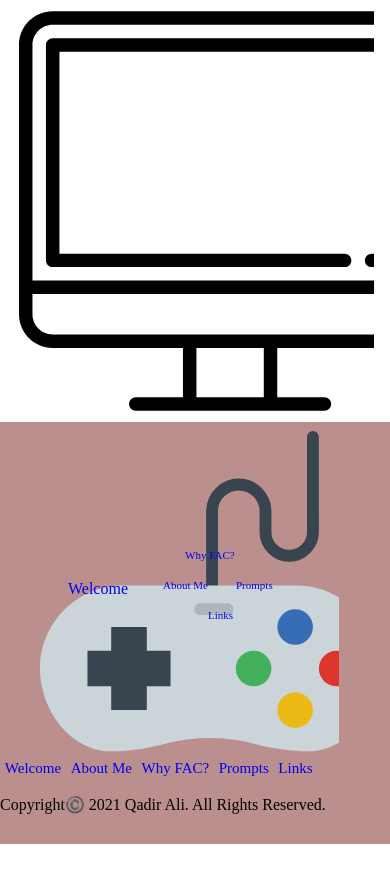
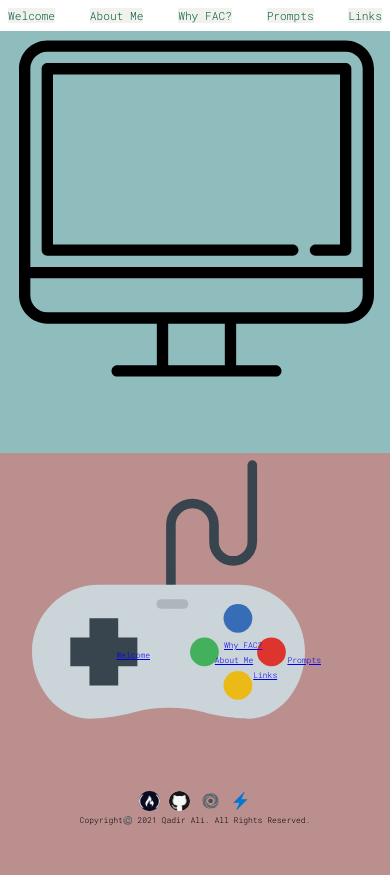
Before and after one commit to qadirali1/fac-application, a plain HTML site: page index.html in a window 390 px wide. Before the commit the page ends 844 px from the top, so only its background shows below. Drawn offline with Linux system fonts and the light colour scheme; a web font is replaced by a local one.

Commit message:
added images for footer, added in a nav with styling, made webpage more responsive for mobile

```diff
--- a/index.html
+++ b/index.html
@@ -7,63 +7,89 @@
     <meta name="viewport" content="width=device-width, initial-scale=1.0">
     <title>FAC24 Application</title>
     <link rel="stylesheet" href="style.css" />
+    <link rel="preconnect" href="https://fonts.googleapis.com">
+    <link rel="preconnect" href="https://fonts.gstatic.com" crossorigin>
+    <link
+        href="https://fonts.googleapis.com/css2?family=Fira+Mono&family=Montserrat:wght@300;400&family=Oranienbaum&family=Roboto+Mono:wght@300&display=swap"
+        rel="stylesheet">
 
     <!-- Add google fonts -->
     <!-- Add favicion -->
 </head>
 
 <body>
-
+    <header>
+        <nav class="nav-links">
+            <ul>
+                <li><a id="nav-welcome-btn" href="#welcome-container">Welcome</a></li>
+                <li><a id="nav-about-me-btn" href="#about-me-container">About Me</a></li>
+                <li><a id="nav-why-fac-btn" href="#why-fac-container">Why FAC?</a> </li>
+                <li><a id="nav-prompts-btn" href="#prompts-container">Prompts</a></li>
+                <li><a id="nav-links-btn" href="#links-container">Links</a></li>
+            </ul>
+        </nav>
+    </header>
     <main class="main">
         <!-- Desktop display -->
-        <section class="">
+        <section class="desktop-container">
             <!-- Background image container -->
             <div class="desktop-screen img-style">
+                <img src="images/desktop-screen.svg" alt="desktop illustration">
 
                 <!-- Welcome display -->
-                <div class="welcome-display"  id="welcome-display">
+                <div class="welcome-display" id="welcome-display">
                     <h3>Hi, I am me</h3>
                 </div>
 
                 <!-- About me display hidden -->
-                <div class="about-me-container" id="about-me-display" >
+                <div class="about-me-container" id="about-me-display">
                     <h3>About Me content</h3>
-                    <p>Hi! My name is Qadir Ali I am a computer science graduate who who wants to increase his knowledge on different programming languages.
-                        Aside from coding, I love playing basketball and video games! I spend a lot of time at the park practicing my moves and if not my headphones are on and I’m in a virtual world.
-                        I also like to spend my time helping out at the local mosque, whether that’s fund-raising or collecting food for the poor.
-                        I also have a small 100% electric last mile delivery business, I believe that electric technology is the way forward for the climate and transport going forward.</p>
+                    <p>Hi! My name is Qadir Ali I am a computer science graduate who who wants to increase his knowledge
+                        on different programming languages.
+                        Aside from coding, I love playing basketball and video games! I spend a lot of time at the park
+                        practicing my moves and if not my headphones are on and I’m in a virtual world.
+                        I also like to spend my time helping out at the local mosque, whether that’s fund-raising or
+                        collecting food for the poor.
+                        I also have a small 100% electric last mile delivery business, I believe that electric
+                        technology is the way forward for the climate and transport going forward.</p>
                 </div>
 
                 <!-- Why FAC display hidden -->
                 <div class="why-fac-container" id="why-fac-display">
                     <h3>Why FAC? content</h3>
-                    <p>I came across FAC when a sibling of mine joined and graduated in FAC.., after hearing overwhelming praise for the course and the support she received from transitioning with no coding experience to a fully fledged developed is what drove me to apply.
-                        FAC’s focus on peer-led learning and community is what stands out to me the most. I feel that I can learn a lot from the course because I truly believe I will be helped and pushed on things that I would enjoy codinga.
-                        Also the fact that once I have completed I will also give back to the next cohort brings me a lot of personal satisfaction. I feel like giving back has become a less common thing these day.</p>
+                    <p>I came across FAC when a sibling of mine joined and graduated in FAC.., after hearing
+                        overwhelming praise for the course and the support she received from transitioning with no
+                        coding experience to a fully fledged developed is what drove me to apply.
+                        FAC’s focus on peer-led learning and community is what stands out to me the most. I feel that I
+                        can learn a lot from the course because I truly believe I will be helped and pushed on things
+                        that I would enjoy codinga.
+                        Also the fact that once I have completed I will also give back to the next cohort brings me a
+                        lot of personal satisfaction. I feel like giving back has become a less common thing these day.
+                    </p>
                 </div>
 
                 <!-- Carousel with prompts display hidden -->
                 <div class="prompts-container" id="prompts-display">
-                    <h3>Prompts content</h3>
+                    <h3 class="margin-med">Prompts content</h3>
                     <div class="carousel">
                         <button class="carousel-button carousel-button-left is-hidden">
-                            <img src= "images/left-arrow.svg" alt= "">
+                            <img src="images/left-arrow.svg" alt="">
                         </button>
                         <div class="carousel-track-container">
                             <ul class="carousel-track">
                                 <li class="carousel-slide current-slide">
-                                    <img class= "carousel-image" src= "images/ocean1.jpeg" alt= "">
+                                    <img class="carousel-image" src="images/ocean1.jpeg" alt="">
                                 </li>
                                 <li class="carousel-slide">
-                                    <img class= "carousel-image" src= "images/ocean.jpeg" alt= "">
+                                    <img class="carousel-image" src="images/ocean.jpeg" alt="">
                                 </li>
                                 <li class="carousel-slide">
-                                    <img class= "carousel-image" src= "images/ocean3.jpeg" alt= "">
+                                    <img class="carousel-image" src="images/ocean3.jpeg" alt="">
                                 </li>
                             </ul>
                         </div>
                         <button class="carousel-button carousel-button-right">
-                            <img src= "images/right-arrow.svg" alt= "">
+                            <img src="images/right-arrow.svg" alt="">
                         </button>
 
                         <div class="carousel-nav">
@@ -90,16 +116,17 @@
         <!-- Game controller -->
         <section class="controller-container">
             <!-- Background img container-->
+
             <div class="game-controller img-style">
+                <img src="images/game-controller.svg" alt="game-controller illustration">
 
-
-                <div class= "flex-grid" class="controller-btn-container">
+                <div class="flex-grid controller-btn-container">
 
                     <div class="row1"> <a href="#welcome" class="controller-btns" id="welcome-btn">
                             <p>Welcome</p>
                         </a></div>
 
-                <div  class="row2" ><a href="#about-me" class="controller-btns" id="about-me-btn">
+                    <div class="row2"><a href="#about-me" class="controller-btns" id="about-me-btn">
                             <p>About Me</p>
                         </a></div>
 
@@ -107,7 +134,7 @@
                             <p>Why FAC?</p>
                         </a></div>
 
-                <div class="row4">  <a href="#prompts" class="controller-btns" id="prompts-btn">
+                    <div class="row4"> <a href="#prompts" class="controller-btns" id="prompts-btn">
                             <p>Prompts</p>
                         </a></div>
 
@@ -119,24 +146,18 @@
             </div>
 
 
+
         </section>
 
     </main>
     <footer class="footer-container">
-        <div class="footer-links">
-            <ul>
-                <li><a id="welcome-btnfooter" href="#welcome-container">Welcome</a></li>
-                <li><a id="about-me-btnfooter" href="#about-me-container">About Me</a></li>
-                <li><a id="why-fac-btnfooter" href="#why-fac-container">Why FAC?</a> </li>
-                <li><a id="prompts-btnfooter" href="#prompts-container">Prompts</a></li>
-                <li><a id="links-btnfooter"href="#links-container">Links</a></li>
-            </ul>
-        </div>
         <div class="footer-logo">
-            <a href=""><img src=""></a>
-            <a href=""><img src=""></a>
-            <a href=""><img src=""></a>
-        </div>
+            <a href="https://www.freecodecamp.org/qadirali" target="_blank"><img src="images/fcc.jpeg" alt="free code camp logo"></a>
+            <a href="https://github.com/qadirali1/fac-application" target="_blank"><img src="images/github.jpeg"
+                    alt="github camp logo"></a>
+            <a href="https://replit.com/@qadirali1" target="_blank"><img src="images/replit.png" alt="replit logo"></a>
+
+            <a href="https://stackblitz.com/@qadirali1" target="_blank"><img src="images/stackblitz.png" alt="stackblitz logo"></a>        </div>
         <div class="copyright">
 
             <p>Copyright©️ 2021 Qadir Ali. All Rights Reserved. </p>
--- a/style.css
+++ b/style.css
@@ -7,47 +7,72 @@ html, body{
     scroll-behavior: smooth;
     height:100vh;
     /* overflow-x: hidden; */
+    /* font-family: var(--fira-font); */
+    font-family: var(--roboto-font);
 }
-.main{
 
+:root{
+--fira-font:'Fira Mono', monospace;
+--oranienbaum-font: 'Oranienbaum', serif;
+--roboto-font: 'Roboto Mono', monospace;
+}
 
-}
 .img-style{
-
     margin: auto;
     position: relative;
     background-repeat: no-repeat;
     background-size: contain;
     background-size: cover;
-
     /* background-size: cover;
     object-fit: cover; */
     /* margin: 0 1rem 0 1.2rem; */
-
 }
 .desktop-screen{
-    height: 50vh;
-    background-image:url("images/desktop-screen.svg");
-    font-size: 8px;
+    /* height: 50vh;
+    background-image:url("images/desktop-screen.svg"); */
+    font-size: 0.5rem;
     margin: 0 1rem 0 1.2rem;
+    height:100%;
+    z-index: 5;
+}
+.desktop-screen img{
+    position: absolute;
+    z-index: -5;
+}
 
-
-
+.desktop-container{
+    background: #8FBCBC;
+    width:100%;
+    height:50vh;
 
 }
 .game-controller{
-    height: 40vh;
-    background-image:url("images/game-controller.svg");
-    margin: 0 3.2rem 0 2.5rem;
+    /* height: 41vh; */
+    /* background-image:url("images/game-controller.svg"); */
+    height: 100%;
+    /* background-position-x: 15rem ; */
+    /* z-index: 1; */
 
+}
+.game-controller img{
+    /* background-image:url("images/game-controller.svg"); */
+    /* margin: 0 3.2rem 0 2.2rem; */
     /* background-position-x: 15rem ; */
+    width:70%;
+    margin-left: 2rem;
+    /* height:auto; */
 
 
 }
 .controller-container{
     background-color: rosybrown;
+    /* z-index:0; */
+    height:40vh;
+
 }
-
+.controller-btn-container{
+    /* z-index: 150; */
+}
 
 .nav-container{
     display: flex;
@@ -62,49 +87,74 @@ html, body{
     flex-direction: column;
     align-items: center;
     justify-content: center;
+    /* overflow-y: scroll; */
 
+}
+
+.margin-med{
+    margin-top: 1rem;
+    margin-bottom: 0.1rem;
 }
 
 /* Footer styling */
 .footer-container {
+    background-color: rosybrown;
+    position: relative;
+    margin: 0 auto;
+    /* padding: 1rem 0.5rem 0.5rem 0.5rem; */
+    text-align: center;
+}
+footer {
+  height: 10vh;
+}
+.footer-logo img{
+    width:1.3rem;
+    border-radius: 50%;
+}
+.copyright p{
+    /* padding-top: 1rem; */
+    font-size: 0.5em;
+}
 
-    background-color: rosybrown;
+.nav-links{
+    text-align: center;
+    font-size: 0.7rem;
+}
+.nav-links ul{
+    display: flex;
+    justify-content:space-between;
+    margin: 0.5rem;
+}
+.nav-links li{
+
+    list-style: none;
+}
+.nav-links li a{
+    text-decoration: none;
+    /* padding:0.3rem; */
+
+    color: #005741;
+    background-color: #f1f2eb;
 
 }
-
-footer {
-
-  height: 10vh;
+.nav-links li a:hover{
+    text-decoration: none;
+    border-radius: 5%;
+    padding:0.5rem;
+    background-color: #005741;
+    color:#f1f2eb;
 }
 
-.footer-links{
-
-    font-size: 15px;
-
-
-
+.controller-btns a{
+    text-decoration: none;
+    padding: 0.3rem;
 }
-
-ul  {
-    list-style: none;
-    display: flex;
-    flex-direction: row;
-
-
-}
-a {
-    text-decoration: none;
-    padding-inline: 0.3rem;
-
-
-}
-
 
 /* Carousel styling  */
 .carousel{
     position: relative;
     width: 80%;
-    height: 20vh;
+    height: 18vh;
     margin: 0 auto;
 
 }
@@ -136,36 +186,39 @@ a {
 }
 .carousel-button{
     position:absolute;
-    top: 60%;
+    top: 50%;
     transform: translateY(-50%);
     background: transparent;
     border: 0;
     cursor: pointer;
 }
 .carousel-button-right{
-    right: -23px
+    right: -0.5rem;
+    background-color: royalblue;
 }
 .carousel-button-left{
-    left: -20px;
+    left: -1.4rem;
 }
 .carousel-button img{
-    width: 15px;
+    width: 1rem;
+
 }
 .carousel-nav{
 
     display:flex;
     justify-content: center;
-    padding: 10px 0;
+    padding: 0.7rem 0;
     margin-left: 0.5rem;
     margin-top: -0.77rem;
+
 }
 .carousel-indicator{
     border: 0;
     border-radius: 50%; /* makes it into a circle */
-    height: 7px;
-    width: 7px;
+    height: 0.5rem;
+    width: 0.5rem;
     background: rgba(0, 0, 0, 0.3);
-    margin: 0 12px;
+    margin:  0.3rem 0.8rem;
    cursor: pointer;
 }
 .carousel-indicator.current-slide{
@@ -180,22 +233,24 @@ a {
 
     display: grid;
     cursor: pointer;
-  grid-template-rows: repeat(6, 35px);
-  grid-template-columns: repeat(8, 28px);
+  grid-template-rows: repeat(6, 1fr);
+  grid-template-columns: repeat(10, 1fr);
+  margin: -10rem 0 0 3rem;
 
-
-
+  font-size: 0.5em;
+  /* z-index: 150; */
 
   }
-  /* .hide-text{
+  .hide-text{
     text-indent: 100%;
     white-space: nowrap;
     overflow: hidden;
-  } */
+  }
   .row1 {
 
-    grid-column: 2 / 4;
+    grid-column: 3 / 5;
     grid-row: 5/6 ;
+    /* z-index: 150; */
 
   }
 
@@ -205,30 +260,36 @@ a {
     grid-row: 5/6 ;
     justify-self: flex-end;
 
-    font-size: 11px;
+
+
     padding-top: 5px;
+    /* z-index: 150; */
 
   }
 
   .row3{
       grid-column: 6/8;
       grid-row: 4/5;
-      font-size: 11px;
+
+
       padding-top: 10px;
       padding-left: 5px;
+      /* z-index: 150; */
 
   }
 
   .row4{
     grid-column: 8/9;
     grid-row: 5/6;
-    font-size: 11px;
+
     padding-top: 5px;
+    /* z-index: 150; */
 
   }
 
   .row5{
       grid-column: 7/8;
       grid-row: 6/7;
-      font-size: 11px;
+
+      /* z-index: 150; */
   }
```
Also changed, not shown: script.js (+5 -5 lines), images/fac.jpeg (added), images/fcc.jpeg (added), images/github.jpeg (added), images/replit.png (added), images/stackblitz.png (added). Lines whose indentation alone changed are shown as unchanged.
